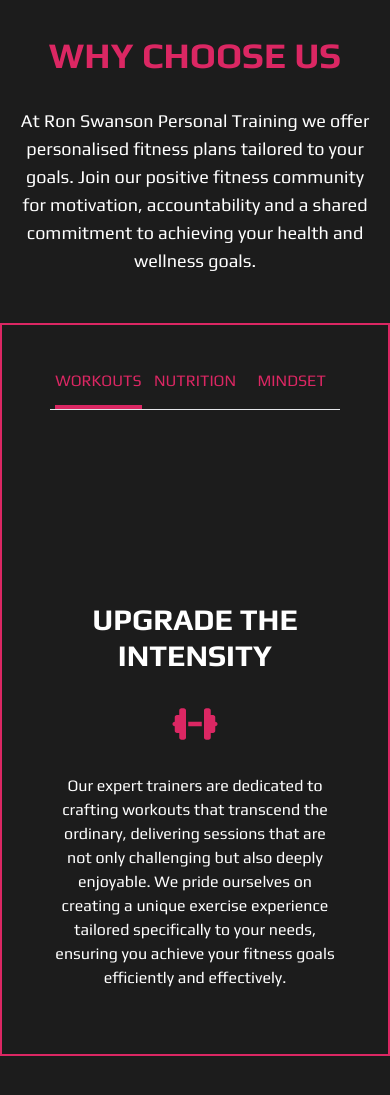
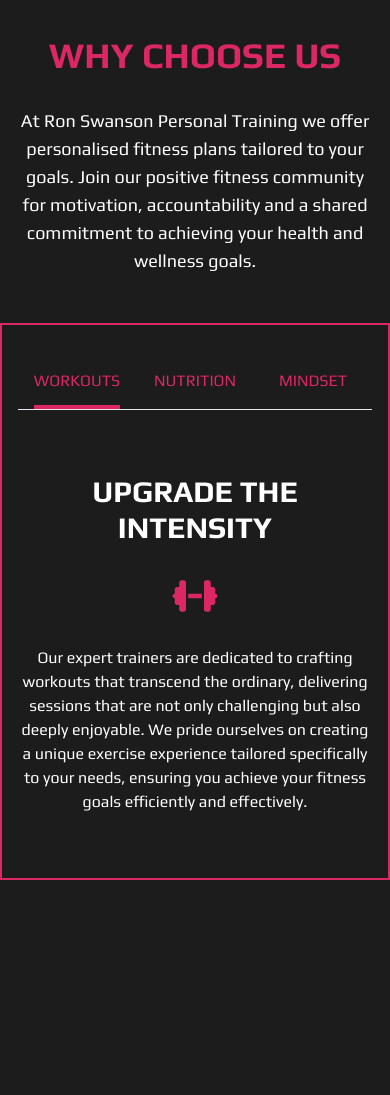
Before and after one commit to jpates2/ronswansonpt, a website: page index.html in a window 390 px wide. Shown: the part 873-1968 px from the top of the page. After the commit the page ends 1801 px from the top, so only its background shows below. Drawn offline with Linux system fonts and the light colour scheme.

Commit message:
tabs section responsive design

```diff
--- a/index.html
+++ b/index.html
@@ -78,9 +78,9 @@
     <!-- Why tabs section -->
     <section id="why">
       <!-- Tabs / panels container -->
-      <div class="mx-auto mt-12 mb-12 py-8 px-12 max-w-3xl border-2 border-pink">
+      <div class="mx-auto mt-12 mb-12 py-8 px-4 max-w-3xl border-2 border-pink lg:px-12">
         <!-- Tabs container -->
-        <div class="flex justify-center max-w-xl mx-auto border-b">
+        <div class="flex justify-center max-w-md mx-auto border-b lg:max-w-xl">
           <!-- Tab 1 -->
           <div class="flex justify-center w-1/3 text-center cursor-pointer text-pink hover:text-white tab" data-target="panel-1">
             <div class="py-3 border-b-4 border-pink" data-target="panel-1">WORKOUTS</div>
@@ -96,12 +96,12 @@
         </div>
 
         <!-- Tab panels -->
-        <div id="panels" class="mx-auto">
+        <div id="panels" class="flex justify-center mx-auto">
           <!-- Panel 1 -->
-          <div class="flex justify-center py-8 panel panel-1">
+          <div class="max-w-lg py-8 panel panel-1">
             <!-- Panel content -->
-            <div class="flex flex-col space-y-8 pt-8 text-center max-w-lg">
-              <h3 class="mt-32 text-3xl text-white font-semibold lg:mt-0">UPGRADE THE INTENSITY</h3>
+            <div class="flex flex-col space-y-8 pt-8 text-center">
+              <h3 class="text-3xl text-white font-semibold lg:mt-0">UPGRADE THE INTENSITY</h3>
               <i class="fa fa-solid fa-dumbbell text-pink text-4xl"></i>
               <p class="text-white">Our expert trainers are dedicated to crafting workouts that transcend the ordinary, delivering sessions that are not only challenging but also deeply enjoyable. We pride ourselves on creating a unique exercise experience tailored specifically to your needs, ensuring you achieve your fitness goals efficiently and effectively.</p>
             </div>
@@ -110,7 +110,7 @@
           <div class="hidden flex justify-center py-8 panel panel-2">
             <!-- Panel content -->
             <div class="flex flex-col space-y-8 pt-8 text-center max-w-lg">
-              <h3 class="mt-32 text-3xl text-white font-semibold lg:mt-0">NUTRITIONAL EXPERTISE</h3>
+              <h3 class="text-3xl text-white font-semibold lg:mt-0">NUTRITIONAL EXPERTISE</h3>
               <i class="fa fa-solid fa-scale-balanced text-pink text-4xl"></i>
               <p class="text-white">Our approach doesn't stop at workouts alone; we recognize that achieving a healthier you involves more than just physical exertion. That's why we provide expert nutritional guidance that empowers you to make informed dietary choices. Our nutritional expertise ensures you're fueling your workouts optimally, helping you sculpt your body while fostering lasting wellness.</p>
             </div>
@@ -119,7 +119,7 @@
           <div class="hidden flex justify-center py-8 panel panel-3">
             <!-- Panel content -->
             <div class="flex flex-col space-y-8 pt-8 text-center max-w-lg">
-              <h3 class="mt-32 text-3xl text-white font-semibold lg:mt-0">MINDEST MASTERY</h3>
+              <h3 class="text-3xl text-white font-semibold lg:mt-0">MINDEST MASTERY</h3>
               <i class="fa fa-solid fa-brain text-pink text-4xl"></i>
               <p class="text-white">A strong body is only part of the equation; a resilient mindset is equally crucial. Join our vibrant fitness community and experience the power of mindset coaching. We believe in holistic transformation, ensuring your journey transcends physical appearances and touches the core of your mental and emotional well-being. We offer you the tools and support to cultivate mental resilience, empowering you to overcome obstacles and embrace a healthier, happier you.</p>
             </div>
--- a/js/script.js
+++ b/js/script.js
@@ -6,7 +6,6 @@ tabs.forEach((tab) => tab.addEventListener("click", onTabClick))
 
 function onTabClick(e) {
   // Deactivate all tabs
-  console.log(e.target);
   tabs.forEach((tab) => {
     tab.children[0].classList.remove("border-b-4", "border-pink")
   })
```
Also changed, not shown: css/style.css.
